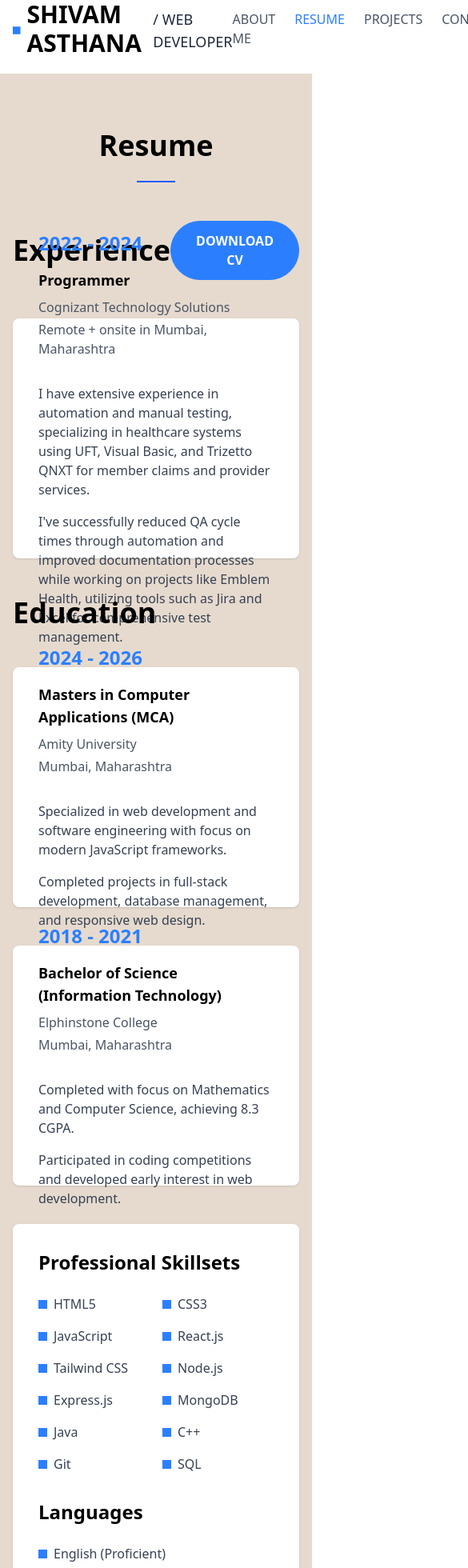
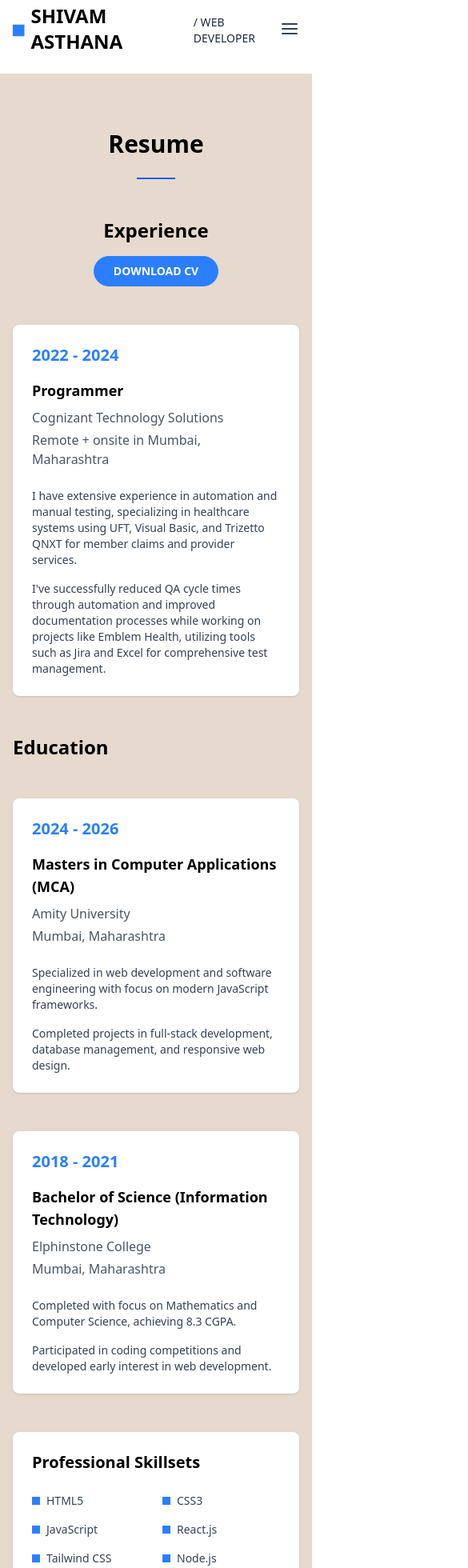
Before and after one commit to ShivamAsthana07/cv, a React (Vite) app: page /resume in a window 390 px wide. Shown: the part 20-1980 px from the top of the page at 80% size, 585 px wide, since content can reach past the window. Built offline with nearby package versions, Linux system fonts and the light colour scheme.

Commit message:
responsive design

```diff
--- a/src/components/Footer.jsx
+++ b/src/components/Footer.jsx
@@ -2,39 +2,61 @@ import React from 'react'
 import { FaGithub, FaLinkedinIn, FaInstagram } from 'react-icons/fa';
 import { FaXTwitter } from "react-icons/fa6";
 
-
-
 const Footer = () => {
   return (
-        <footer className="bg-white p-4 flex justify-between items-center h-[150px] max-w-[1400px] mx-auto">
-            <div>
-                <p className="text-center text-gray-600">© 2025 by SHIVAM ASTHANA</p>
+    <footer className="bg-white p-6 md:p-8">
+      <div className="max-w-[1400px] mx-auto flex flex-col md:flex-row justify-between items-center md:items-start space-y-6 md:space-y-0">
+
+        {/* Left - Copyright */}
+        <div className="text-center md:text-left pt-4">
+          <p className="text-gray-600 text-sm md:text-base">
+            © 2025 by SHIVAM ASTHANA
+          </p>
         </div>
 
-            <div className="flex space-x-25">
+        {/* Right - Contact & Socials */}
+        <div className="flex flex-col md:flex-row md:space-x-16 space-y-6 md:space-y-0 text-center md:text-left">
+          {/* Call */}
           <div>
-                    <h3 className="text-center mb-2 font-semibold text-md">Call</h3>
-                    <p className="text-center text-gray-600">+91 9930518907</p>
+            <h3 className="mb-2 font-semibold text-md">Call</h3>
+            <p className="text-gray-600">+91 9930518907</p>
           </div>
+
+          {/* Write at */}
           <div>
-                    <h3 className="text-center mb-2 font-semibold text-md">Write at</h3>
-                    <p className="text-center text-gray-600">asthanashivam1@gmail.com</p>
+            <h3 className="mb-2 font-semibold text-md">Write at</h3>
+            <p className="text-gray-600">asthanashivam1@gmail.com</p>
           </div>
-                <div className="space-x-4">
-                    <h3 className="text-center mb-2 font-semibold text-md mr-0">Follow</h3>
-                    <div className="flex space-x-4 justify-center" >
-                        <a href="https://github.com/ShivamAsthana07" className="text-black hover:text-blue-600 transition-colors">
+
+          {/* Follow */}
+          <div>
+            <h3 className="mb-2 font-semibold text-md">Follow</h3>
+            <div className="flex justify-center md:justify-start space-x-4">
+              <a
+                href="https://github.com/ShivamAsthana07"
+                className="text-black hover:text-blue-600 transition-colors"
+              >
                 <FaGithub size={20} />
               </a>
-                        <a href="https://x.com/asthanashivam1" className="text-black hover:text-blue-400 transition-colors">
+              <a
+                href="https://x.com/asthanashivam1"
+                className="text-black hover:text-blue-400 transition-colors"
+              >
                 <FaXTwitter size={20} />
               </a>
-                        <a href="https://www.linkedin.com/in/shivam-asthana-692138174/" className="text-black hover:text-blue-700 transition-colors">
+              <a
+                href="https://www.linkedin.com/in/shivam-asthana-692138174/"
+                className="text-black hover:text-blue-700 transition-colors"
+              >
                 <FaLinkedinIn size={20} />
               </a>
-                        <a href="#" className="text-black hover:text-pink-600 transition-colors">
+              <a
+                href="#"
+                className="text-black hover:text-pink-600 transition-colors"
+              >
                 <FaInstagram size={20} />
               </a>
+            </div>
           </div>
         </div>
       </div>
--- a/src/components/navbar.jsx
+++ b/src/components/navbar.jsx
@@ -1,9 +1,12 @@
 // components/Navbar.js
-import React from "react";
+import React, { useState } from "react";
 import { NavLink } from "react-router-dom";
 import { FaSquareFull } from "react-icons/fa";
+import { FiMenu, FiX } from "react-icons/fi";
 
 const Navbar = () => {
+  const [isOpen, setIsOpen] = useState(false);
+
   // Function to determine active class styling
   const getNavLinkClass = ({ isActive }) => {
     return isActive
@@ -12,17 +15,23 @@ const Navbar = () => {
   };
 
   return (
-    <nav className="bg-white p-4 fixed top-0 left-0 right-0 z-50">
+    <nav className="bg-white p-4 fixed top-0 left-0 right-0 z-50 ">
       <div className="container mx-auto flex justify-between items-center max-w-[1400px] h-[80px]">
+        {/* Logo */}
         <div className="flex items-center space-x-2">
           <FaSquareFull className="text-blue-500 mt-1" />
           <NavLink to="/" className="flex items-center space-x-2">
-            <h1 className="text-black text-3xl font-bold">SHIVAM ASTHANA</h1>
-            <h2 className="mt-1 text-gray-800 text-lg">/ WEB DEVELOPER</h2>
+            <h1 className="text-black text-2xl md:text-3xl font-bold">
+              SHIVAM ASTHANA
+            </h1>
+            <h2 className="mt-1 text-gray-800 text-sm md:text-lg">
+              / WEB DEVELOPER
+            </h2>
           </NavLink>
         </div>
 
-        <ul className="flex space-x-6">
+        {/* Desktop Menu */}
+        <ul className="hidden md:flex space-x-6">
           <li>
             <NavLink to="/" className={getNavLinkClass}>
               ABOUT ME
@@ -44,7 +53,57 @@ const Navbar = () => {
             </NavLink>
           </li>
         </ul>
+
+        {/* Mobile Menu Button */}
+        <button
+          className="md:hidden text-2xl text-gray-700"
+          onClick={() => setIsOpen(!isOpen)}
+        >
+          {isOpen ? <FiX /> : <FiMenu />}
+        </button>
       </div>
+
+      {/* Mobile Dropdown Menu */}
+      {isOpen && (
+        <ul className="md:hidden flex flex-col items-center bg-white shadow-lg py-4 space-y-4">
+          <li>
+            <NavLink
+              to="/"
+              className={getNavLinkClass}
+              onClick={() => setIsOpen(false)}
+            >
+              ABOUT ME
+            </NavLink>
+          </li>
+          <li>
+            <NavLink
+              to="/resume"
+              className={getNavLinkClass}
+              onClick={() => setIsOpen(false)}
+            >
+              RESUME
+            </NavLink>
+          </li>
+          <li>
+            <NavLink
+              to="/projects"
+              className={getNavLinkClass}
+              onClick={() => setIsOpen(false)}
+            >
+              PROJECTS
+            </NavLink>
+          </li>
+          <li>
+            <NavLink
+              to="/contact"
+              className={getNavLinkClass}
+              onClick={() => setIsOpen(false)}
+            >
+              CONTACT
+            </NavLink>
+          </li>
+        </ul>
+      )}
     </nav>
   );
 };
--- a/src/pages/Resume.jsx
+++ b/src/pages/Resume.jsx
@@ -2,7 +2,6 @@ import React from 'react';
 import { FaSquareFull } from "react-icons/fa";
 
 const Resume = () => {
-  // Data arrays for easy maintenance
   const experiences = [
     {
       period: "2022 - 2024",
@@ -10,7 +9,7 @@ const Resume = () => {
       company: "Cognizant Technology Solutions",
       location: "Remote + onsite in Mumbai, Maharashtra",
       description: [
-        "I have extensive experience in automation and manual testing, specializing in healthcare systems using UFT, Visual Basic, and Trizetto QNXT for member claims and provider services. ",
+        "I have extensive experience in automation and manual testing, specializing in healthcare systems using UFT, Visual Basic, and Trizetto QNXT for member claims and provider services.",
         "I've successfully reduced QA cycle times through automation and improved documentation processes while working on projects like Emblem Health, utilizing tools such as Jira and Excel for comprehensive test management."
       ]
     }
@@ -62,35 +61,36 @@ const Resume = () => {
 
   return (
     <section className="bg-[#e6dace] py-16 px-4 pt-[150px]">
-      <div className="flex flex-col justify-center items-center mb-12">
-        <h1 className="text-4xl font-bold text-black mb-6 mt-8">Resume</h1>
+      {/* Header */}
+      <div className="flex flex-col justify-center items-center mb-12 text-center">
+        <h1 className="text-3xl md:text-4xl font-bold text-black mb-6 mt-8">Resume</h1>
         <div className="w-12 h-0.5 bg-blue-600"></div>
       </div>
-      <div className="container mx-auto max-w-4xl">
 
+      <div className="container mx-auto max-w-5xl">
         {/* Experience Section */}
-        <div className="flex justify-between items-center mb-12">
-          <h2 className="text-4xl font-bold text-black">Experience</h2>
+        <div className="flex flex-col md:flex-row justify-between items-center mb-12 gap-4">
+          <h2 className="text-2xl md:text-4xl font-bold text-black">Experience</h2>
           <button
             onClick={handleDownloadCV}
-            className="bg-blue-500 text-white px-6 py-3 rounded-full font-semibold hover:bg-white hover:text-black border border-blue-500 transition-colors duration-300"
+            className="bg-blue-500 text-white px-6 py-2 md:py-3 rounded-full font-semibold hover:bg-white hover:text-black border border-blue-500 transition-colors duration-300 text-sm md:text-base"
           >
             DOWNLOAD CV
           </button>
         </div>
 
         {experiences.map((exp, index) => (
-          <div key={index} className="bg-white rounded-lg shadow-sm p-8 h-[300px] flex items-center mb-12">
-            <div className="grid md:grid-cols-3 gap-8 w-full">
-              <div className="md:col-span-1">
-                <h3 className="text-2xl font-bold text-blue-500 mb-4">{exp.period}</h3>
+          <div key={index} className="bg-white rounded-lg shadow-sm p-6 md:p-8 flex flex-col mb-12">
+            <div className="grid md:grid-cols-3 gap-6 md:gap-8">
+              <div>
+                <h3 className="text-xl md:text-2xl font-bold text-blue-500 mb-4">{exp.period}</h3>
                 <h4 className="text-lg font-semibold text-black mb-2">{exp.position}</h4>
                 <p className="text-gray-600 mb-1">{exp.company}</p>
                 <p className="text-gray-600">{exp.location}</p>
               </div>
               <div className="md:col-span-2">
                 {exp.description.map((paragraph, idx) => (
-                  <p key={idx} className="text-gray-700 mb-4 last:mb-0">{paragraph}</p>
+                  <p key={idx} className="text-gray-700 mb-4 last:mb-0 text-sm md:text-base">{paragraph}</p>
                 ))}
               </div>
             </div>
@@ -99,21 +99,21 @@ const Resume = () => {
 
         {/* Education Section */}
         <div className="flex justify-between items-center mb-12 mt-12">
-          <h2 className="text-4xl font-bold text-black">Education</h2>
+          <h2 className="text-2xl md:text-4xl font-bold text-black">Education</h2>
         </div>
 
         {education.map((edu, index) => (
-          <div key={index} className="bg-white rounded-lg shadow-sm p-8 h-[300px] flex items-center mb-12">
-            <div className="grid md:grid-cols-3 gap-8 w-full">
-              <div className="md:col-span-1">
-                <h3 className="text-2xl font-bold text-blue-500 mb-4">{edu.period}</h3>
+          <div key={index} className="bg-white rounded-lg shadow-sm p-6 md:p-8 flex flex-col mb-12">
+            <div className="grid md:grid-cols-3 gap-6 md:gap-8">
+              <div>
+                <h3 className="text-xl md:text-2xl font-bold text-blue-500 mb-4">{edu.period}</h3>
                 <h4 className="text-lg font-semibold text-black mb-2">{edu.degree}</h4>
                 <p className="text-gray-600 mb-1">{edu.institution}</p>
                 <p className="text-gray-600">{edu.location}</p>
               </div>
               <div className="md:col-span-2">
                 {edu.description.map((paragraph, idx) => (
-                  <p key={idx} className="text-gray-700 mb-4 last:mb-0">{paragraph}</p>
+                  <p key={idx} className="text-gray-700 mb-4 last:mb-0 text-sm md:text-base">{paragraph}</p>
                 ))}
               </div>
             </div>
@@ -121,22 +121,22 @@ const Resume = () => {
         ))}
 
         {/* Skills and Languages Section */}
-        <div className="rounded-lg shadow-sm p-8 bg-white mb-12">
-          <h2 className="text-2xl font-bold text-black mb-6">Professional Skillsets</h2>
+        <div className="rounded-lg shadow-sm p-6 md:p-8 bg-white mb-12">
+          <h2 className="text-xl md:text-2xl font-bold text-black mb-6">Professional Skillsets</h2>
           <div className="grid grid-cols-2 md:grid-cols-3 gap-4 mb-8">
             {technicalSkills.map((skill, index) => (
-              <p key={index} className="text-gray-700 flex items-center">
-                <FaSquareFull size={11} className="text-blue-500 mr-2 flex-shrink-0" />
+              <p key={index} className="text-gray-700 flex items-center text-sm md:text-base">
+                <FaSquareFull size={10} className="text-blue-500 mr-2 flex-shrink-0" />
                 {skill}
               </p>
             ))}
           </div>
 
-          <h2 className="text-2xl font-bold text-black mb-6">Languages</h2>
+          <h2 className="text-xl md:text-2xl font-bold text-black mb-6">Languages</h2>
           <div className="grid grid-cols-1 md:grid-cols-2 gap-4">
             {languages.map((lang, index) => (
-              <p key={index} className="text-gray-700 flex items-center">
-                <FaSquareFull size={11} className="text-blue-500 mr-2 flex-shrink-0" />
+              <p key={index} className="text-gray-700 flex items-center text-sm md:text-base">
+                <FaSquareFull size={10} className="text-blue-500 mr-2 flex-shrink-0" />
                 {lang.name} ({lang.level})
               </p>
             ))}
```
Lines whose indentation alone changed are shown as unchanged.
